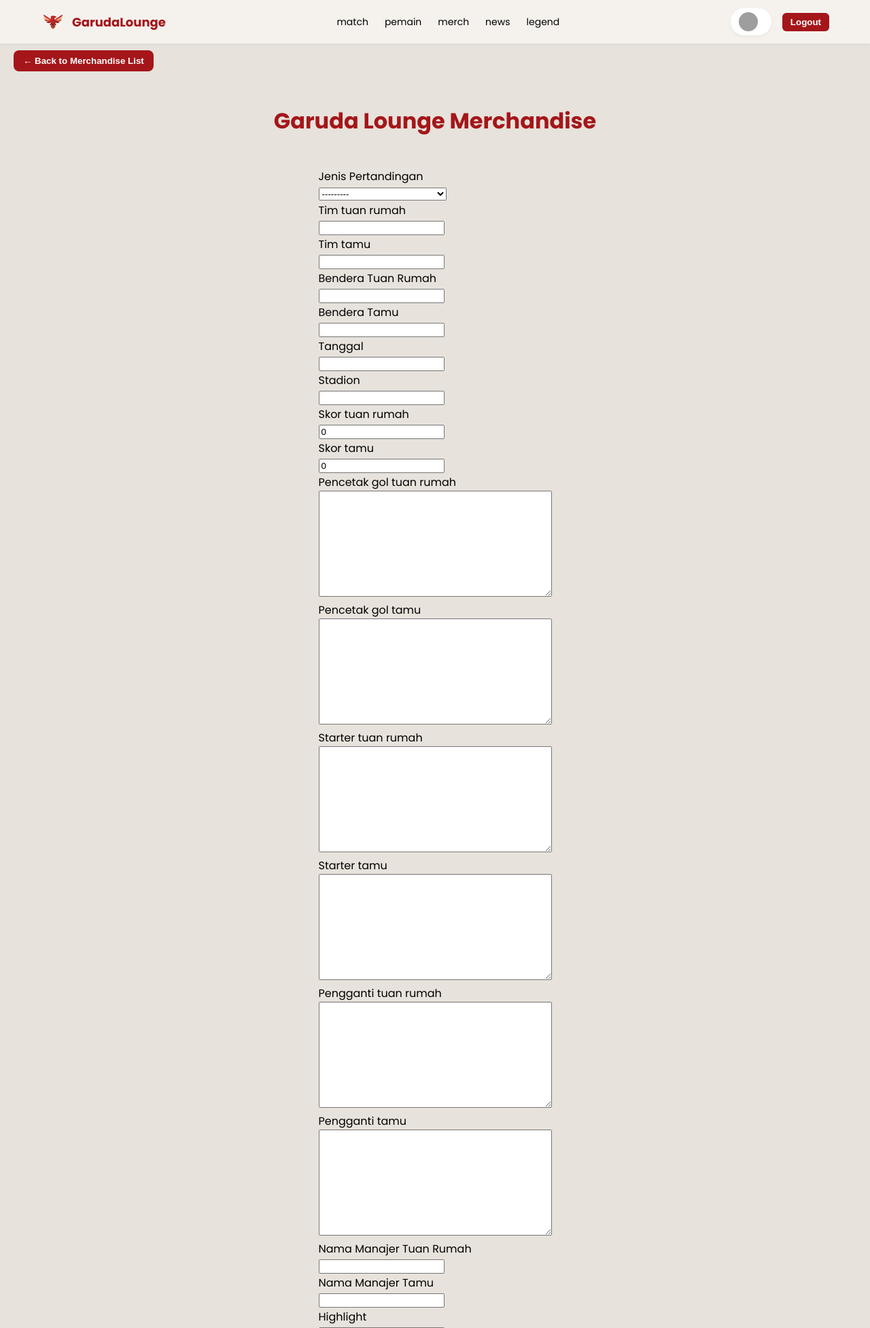
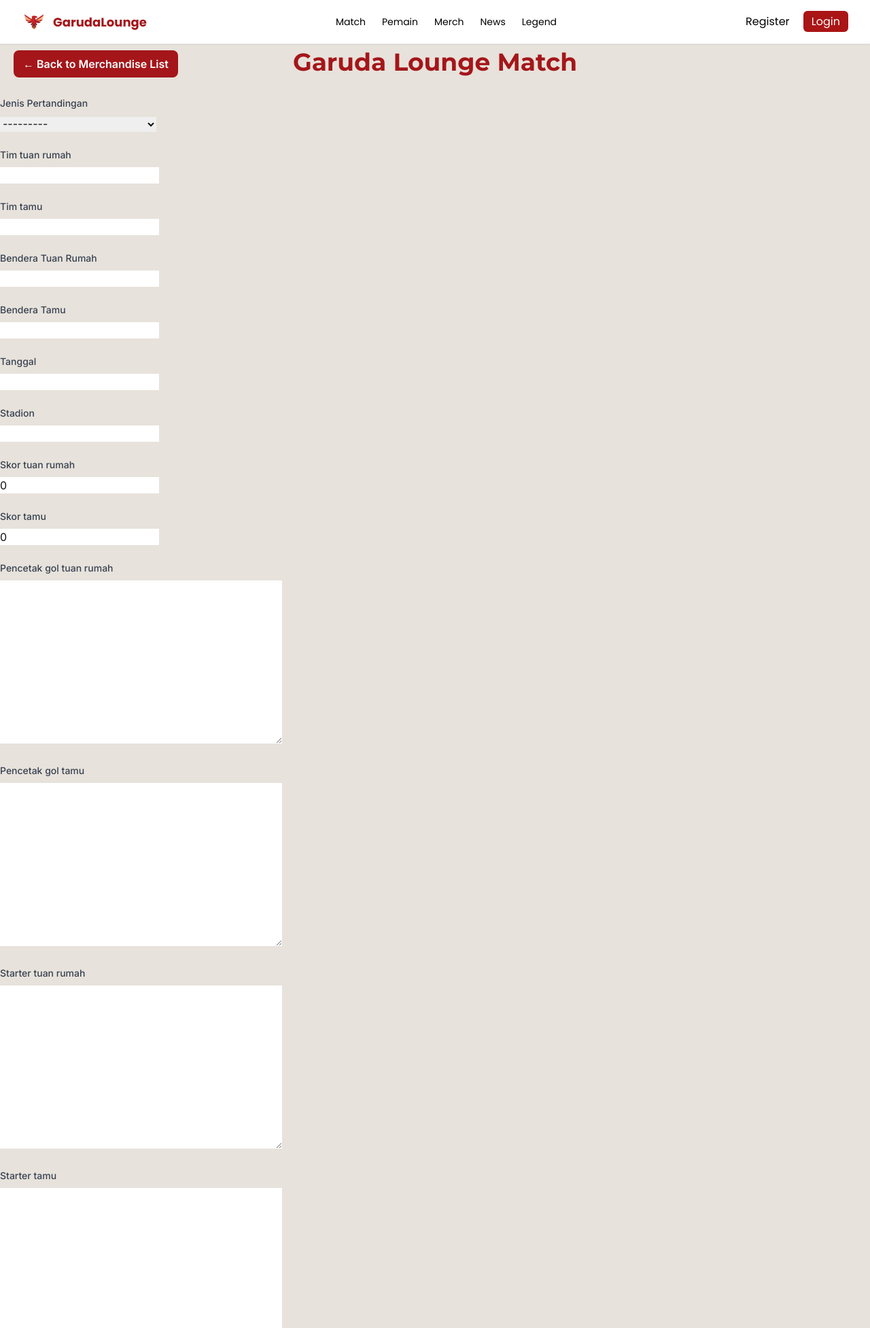
Before and after one commit to pbp-kelompok-d08/Garuda-Lounge, a Django app: page /match/add-match/ in a window 1280 px wide. Shown: the top 1954 px of the page at 68% size. Run offline with Django 5.2, Linux system fonts and the light colour scheme; some libraries are stand-ins or nearby versions; grey boxes are pictures that could not be loaded.

Commit message:
nambahin navbar_match.html dan base_match.html, match.html sudah rapih, add_match.html belum dirapihin. next rapihin add_match.html sama bikin page dan fungsi buat detail match. kustom card match juga

```diff
--- a/match/templates/add_match.html
+++ b/match/templates/add_match.html
@@ -1,4 +1,4 @@
-{% extends 'base_after_login.html' %}
+{% extends 'base_match.html' %}
 
 {% block content %}
 <div class="content" style="position: relative;">
@@ -24,8 +24,8 @@
     </div>
 
     <!-- Judul -->
-    <h1 style="text-align: center; color: #a4161a; margin-top: 50px;">
-        Garuda Lounge Merchandise
+    <h1 style="text-align: center; color: #a4161a; margin-top: 0; margin-bottom: 20px; font-size: 2.25rem;" class="font-heading">
+        <span>Garuda </span> <span>Lounge </span> <span>Match</span>
     </h1>
 
       <form method="POST" class="space-y-6">
--- /dev/null
+++ b/match/templates/base_match.html
@@ -0,0 +1,153 @@
+{% load static %}
+
+<!DOCTYPE html>
+<html lang="id">
+  <head>
+    <meta charset="UTF-8">
+    <meta name="viewport" content="width=device-width, initial-scale=1.0">
+    <title>{% block title %}Garuda Lounge{% endblock title %}</title>
+
+    <script src="https://cdn.tailwindcss.com"></script>
+
+    <link rel="stylesheet" href="{% static 'css/global.css' %}"/>
+
+    <link href="https://fonts.googleapis.com/css2?family=Montserrat:wght@700;800&family=Inter:wght@400;500;600&display=swap" rel="stylesheet">
+    <link href="https://fonts.googleapis.com/css2?family=Poppins:wght@400;600;700&display=swap" rel="stylesheet">
+
+    <style>
+      body {
+        font-family: 'Inter', sans-serif;
+        background-color: #e7e2db;
+        color: #111111;
+        margin: 0; /* Menambahkan margin: 0 dari navbar.css */
+      }
+      .font-heading { font-family: 'Montserrat', sans-serif; }
+      .bg-cream { background-color: #e7e2db; }
+      .text-red { color: #AA1515; }
+      .bg-red { background-color: #AA1515; }
+      .border-red { border-color: #AA1515; }
+
+      /* Ganti 'body' dari navbar.css menjadi 'nav' agar font Poppins hanya berlaku di navbar */
+      nav {
+          font-family: 'Poppins', sans-serif;
+          /* Properti lain dari .nav lama (seperti display:flex, dll)
+             sudah ditangani oleh kelas Tailwind di navbar.html */
+      }
+
+      .nav-left {
+          display: flex;
+          align-items: center;
+          gap: 10px;
+      }
+
+      .nav-left img {
+          width: 36px;
+          height: 36px;
+      }
+
+      .nav-left span {
+          color: #a4161a;
+          font-weight: 700;
+          font-size: 18px;
+      }
+
+      /* Menu tengah */
+      .nav-menu {
+          display: flex;
+          gap: 24px;
+          font-size: 14px;
+          align-items: center;
+      }
+
+      .nav-menu a {
+          position: relative;
+          text-decoration: none;
+          color: black;
+          font-weight: 500;
+          transition: color 0.3s;
+      }
+
+      /* efek garis bawah pas hover */
+      .nav-menu a::after {
+          content: "";
+          position: absolute;
+          bottom: -4px;
+          left: 0;
+          width: 0;
+          height: 2px;
+          background-color: #a4161a;
+          transition: width 0.3s ease-in-out;
+      }
+
+      .nav-menu a:hover {
+          color: #a4161a;
+      }
+
+      .nav-menu a:hover::after {
+          width: 100%;
+      }
+
+      /* Bagian kanan (profil + logout) */
+      .nav-right {
+          display: flex;
+          align-items: center;
+          gap: 16px;
+      }
+
+      .profile-section {
+          display: flex;
+          align-items: center;
+          gap: 8px;
+          background-color: #fff;
+          padding: 6px 12px;
+          border-radius: 20px;
+          font-weight: 600;
+          color: #a4161a;
+          box-shadow: 0 2px 4px rgba(0,0,0,0.05);
+          transition: transform 0.2s, box-shadow 0.2s, background-color 0.2s;
+          cursor: pointer;
+      }
+
+      .profile-section:hover {
+          transform: translateY(-2px);
+          box-shadow: 0 3px 8px rgba(0,0,0,0.1);
+          background-color: #a4161a10;
+      }
+
+      .profile-section img {
+          width: 28px;
+          height: 28px;
+          border-radius: 50%;
+          object-fit: cover;
+      }
+
+      .logout-btn {
+          background-color: #a4161a;
+          color: white;
+          border: none;
+          border-radius: 6px;
+          padding: 6px 12px;
+          font-weight: 600;
+          cursor: pointer;
+          transition: background-color 0.3s, transform 0.2s;
+      }
+
+      .logout-btn:hover {
+          background-color: #7f0f12;
+          transform: scale(1.05);
+      }
+    </style>
+  </head>
+  <body class="bg-cream min-h-screen flex flex-col">
+
+    {% include 'navbar_match.html' %}
+
+    <main class="flex-1 pt-16">
+      {% block content %}
+      {% endblock content %}
+      {% include 'toast.html' %}
+      {% include 'modal.html' %}
+    </main>
+
+  </body>
+</html>
--- /dev/null
+++ b/match/templates/navbar_match.html
@@ -0,0 +1,98 @@
+{% load static %}
+<nav class="fixed top-0 left-0 w-full bg-white shadow-md border-b border-red/30 shadow-sm z-50">
+    <div class="max-w-7xl mx-auto px-6 lg:px-8">
+      <div class="flex items-center justify-between h-16">
+
+        <div class="flex-shrink-0"> <div class="nav-left">
+            <img src="{% static 'images/garuda_logo.png' %}" alt="GarudaLounge Logo">
+            <span>GarudaLounge</span>
+          </div>
+        </div>
+
+        <div class="hidden md:flex justify-center">
+          <div class="nav-menu">
+              <a href="{% url 'match:show_match' %}">Match</a>
+              <a href="#">Pemain</a>
+              <a href="#">Merch</a>
+              <a href="{% url 'news:show_news_main' %}" class="active">News</a>
+              <a href="#">Legend</a>
+          </div>
+        </div>
+
+        <div class="hidden md:flex items-center space-x-6">
+          {% if user.is_authenticated %}
+              <div class="nav-right">
+                  <div class="profile-section">
+                      <img src="https://cdn-icons-png.flaticon.com/512/1077/1077114.png" alt="user profile">
+                      <span>{{ request.user.username }}</span>
+                  </div>
+                  <form action="{% url 'main:logout_user' %}" method="post" style="margin: 0;">
+                      {% csrf_token %}
+                      <button class="logout-btn">Logout</button>
+                  </form>
+              </div>
+          {% else %}
+              <div class="space-x-4">
+                  <a href="{% url 'main:register_user' %}" class="text-black hover:text-red font-medium">Register</a>
+                  <a href="{% url 'main:login_user' %}" class="bg-red text-white px-3 py-1 rounded-md hover:bg-red/90 font-medium">Login</a>
+              </div>
+          {% endif %}
+        </div>
+
+        <div class="md:hidden flex items-center">
+          <button class="mobile-menu-button p-2 text-gray-600 hover:text-gray-900 transition-colors">
+              <span class="sr-only">Open menu</span>
+              <div class="w-6 h-6 flex flex-col justify-center items-center">
+              <span class="bg-current block transition-all duration-300 ease-out h-0.5 w-6 rounded-sm"></span>
+              <span class="bg-current block transition-all duration-300 ease-out h-0.5 w-6 rounded-sm my-0.5"></span>
+              <span class="bg-current block transition-all duration-300 ease-out h-0.5 w-6 rounded-sm"></span>
+              </div>
+          </button>
+        </div>
+
+      </div>
+    </div>
+
+    <div class="mobile-menu hidden md:hidden bg-white border-t border-gray-200">
+      <div class="px-6 py-4 space-y-4">
+          <div class="nav-menu flex-col space-y-2">
+              <a href="{% url 'match:show_match' %}">Match</a>
+              <a href="#">Pemain</a>
+              <a href="#">Merch</a>
+              <a href="{% url 'news:show_news_main' %}" class="active">News</a>
+              <a href="#">Legend</a>
+          </div>
+
+          <div class="border-t border-gray-200 pt-4">
+          {% if user.is_authenticated %}
+              <div class="nav-right" style="flex-direction: column; align-items: stretch; gap: 10px;"> <div class="profile-section" style="justify-content: center;">
+                      <img src="https://cdn-icons-png.flaticon.com/512/1077/1077114.png" alt="user profile">
+                      <span>{{ request.user.username }}</span>
+                  </div>
+                  <form action="{% url 'main:logout_user' %}" method="post" style="margin: 0;">
+                      {% csrf_token %}
+                      <button class="logout-btn" style="width: 100%;">Logout</button>
+                  </form>
+              </div>
+          {% else %}
+              <div class="space-y-3">
+                  <a href="{% url 'main:register_user' %}" class="block w-full text-center text-black hover:text-red font-medium">Register</a>
+                  <a href="{% url 'main:login_user' %}" class="block w-full text-center bg-red text-white px-3 py-2 rounded-md hover:bg-red/90 font-medium">Login</a>
+              </div>
+          {% endif %}
+          </div>
+      </div>
+    </div>
+
+    <script>
+      // Pindahkan script ini ke file JS terpisah jika memungkinkan,
+      // tapi tidak masalah di sini untuk saat ini.
+      // Pastikan script ini tidak di-load dua kali.
+      const btn = document.querySelector("button.mobile-menu-button");
+      const menu = document.querySelector(".mobile-menu");
+
+      btn.addEventListener("click", () => {
+          menu.classList.toggle("hidden");
+      });
+    </script>
+</nav>
```
Also changed, not shown: match/templates/match.html (+5 -12 lines).
